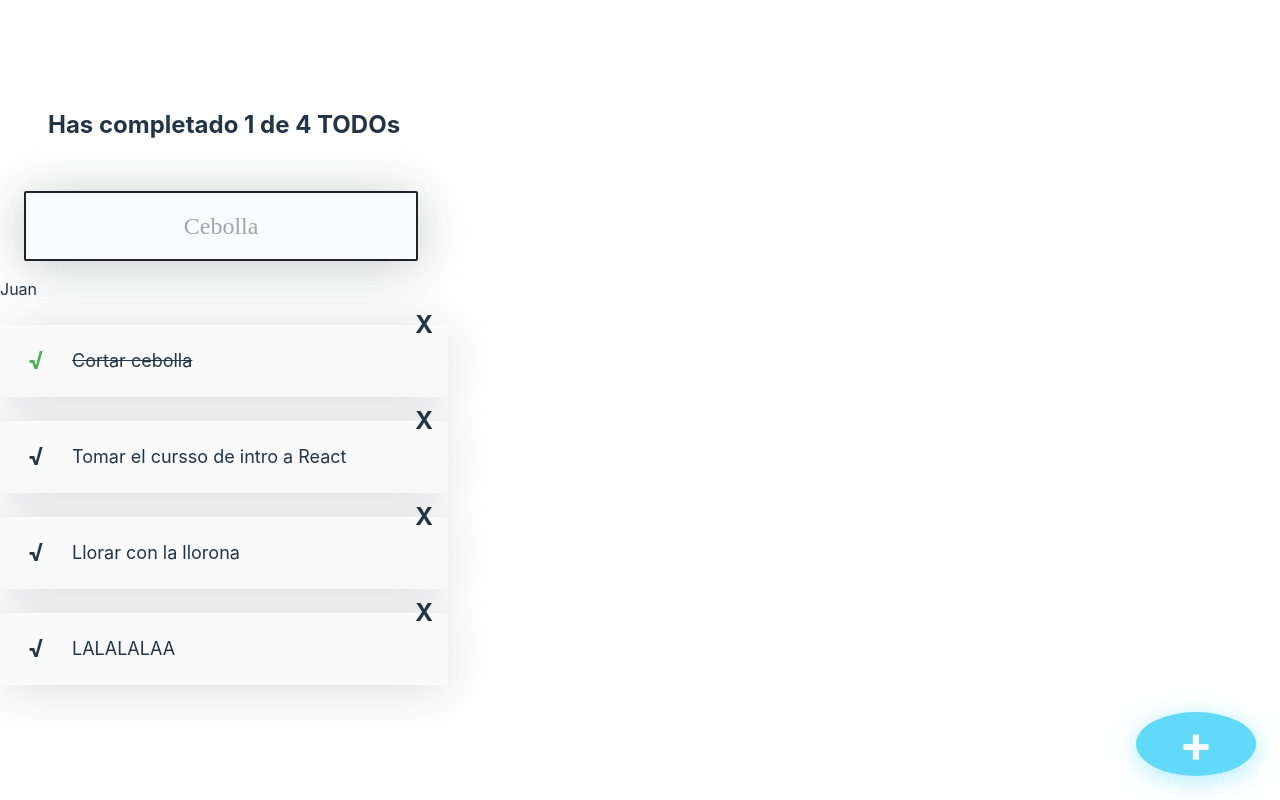
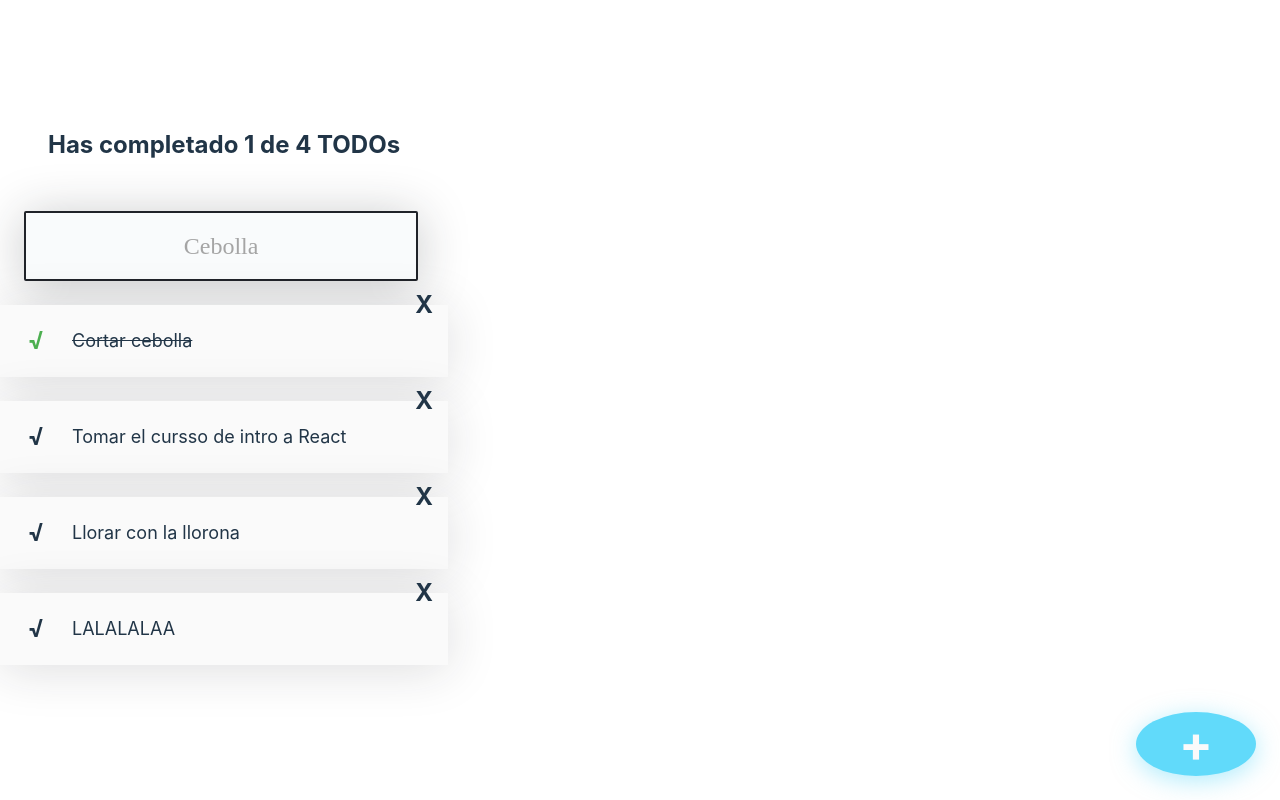
Before and after one commit to roxsyVel910/TodoList, a React (Vite) app: page / in a window 1280 px wide. Built offline with nearby package versions, Linux system fonts and the light colour scheme.

Commit message:
manejo de estado en buscador con onChange

```diff
--- a/src/components/TodoSearch.jsx
+++ b/src/components/TodoSearch.jsx
@@ -2,19 +2,20 @@ import React from 'react';
 import '../stylos/TodoSearch.css';
 
 function TodoSearch() {
-    const [patito, setPatito] = React.useState('Juan');
+    const [seacrhValue, setSearchValue] = React.useState('');
 
-  /*const onSearchValueChange = (event) => {
+  const onSearchValueChange = (event) => {
     console.log(event.target.value);
-  };*/
+    setSearchValue(event.target.value);
+  };
 
   return [
     <input
       className="TodoSearch"
       placeholder="Cebolla"
-      onChange={() => setPatito('Enrique')}
+      onChange={onSearchValueChange}
     />,
-    <p>{patito}</p>
+    <p>{seacrhValue}</p>
   ];
 }
 
```
